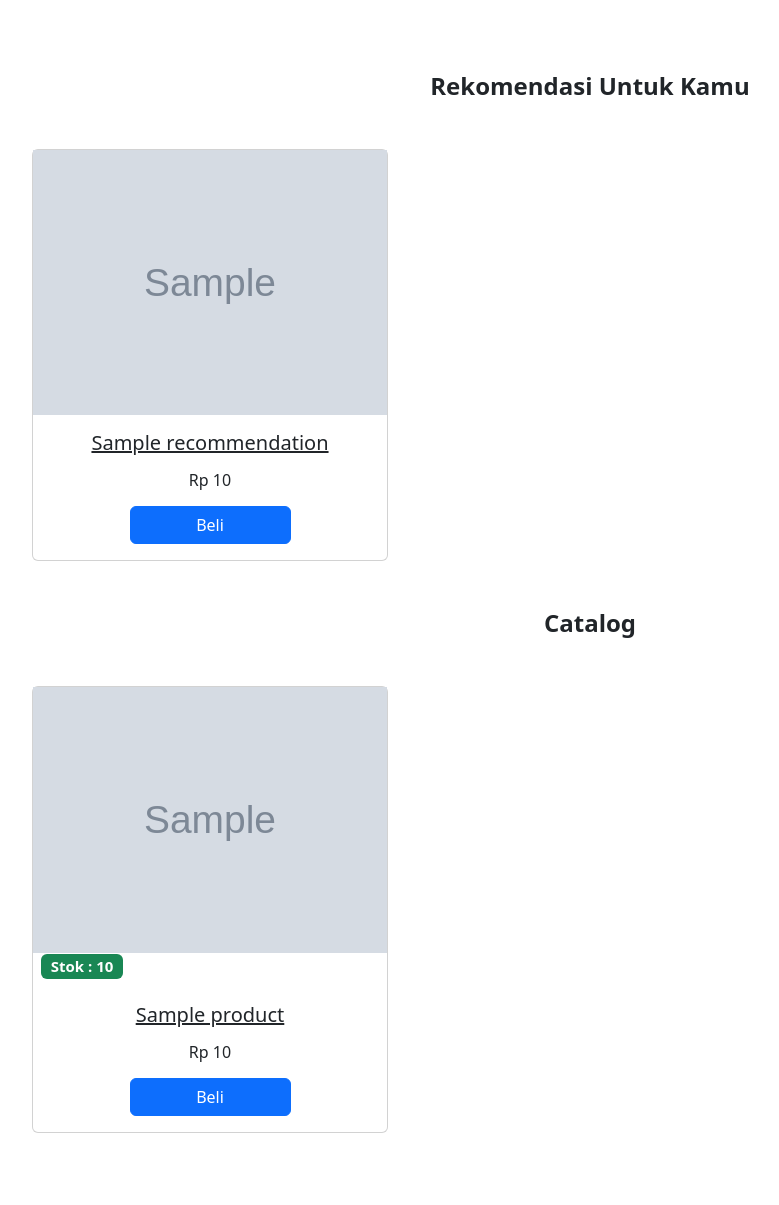
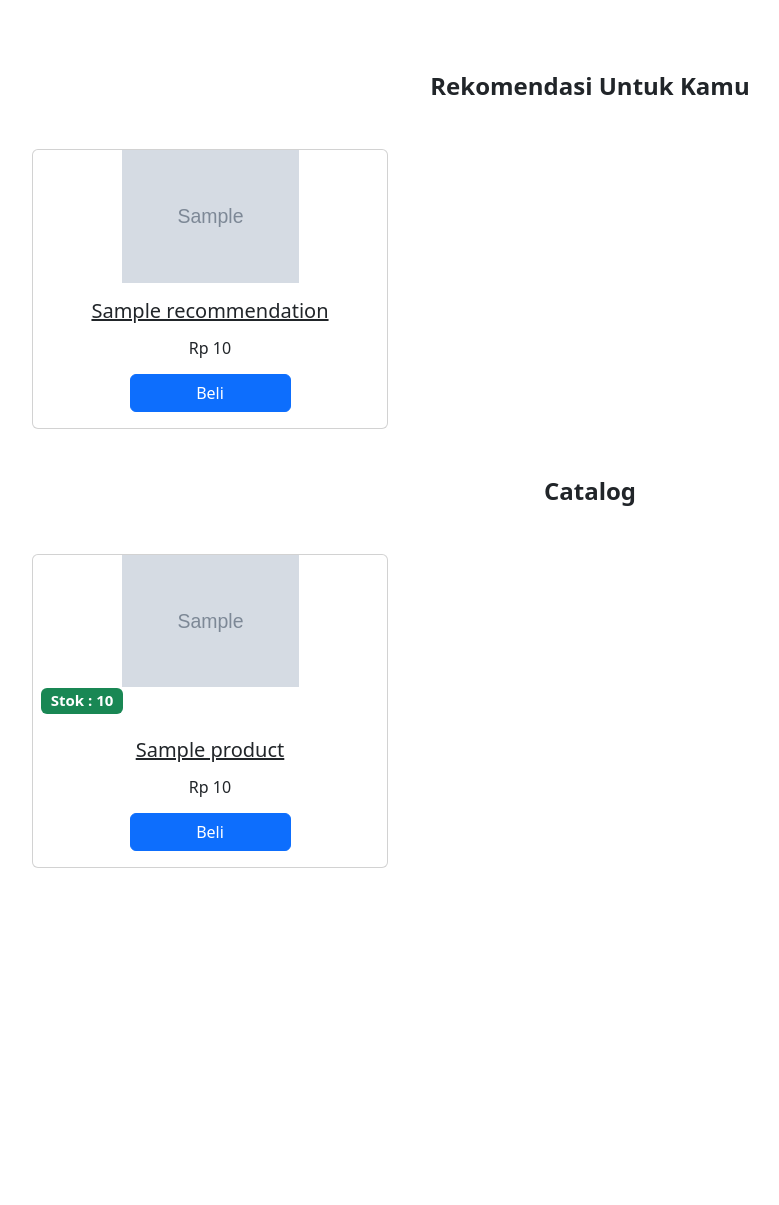
Before and after one commit to delivery-mart-api/delivery-service, a CodeIgniter 4 app: the page made by app/Views/product_view.php in a window 1280 px wide. Shown: the part 56-1261 px from the top of the page, without its empty margins (50-829 px from the left). After the commit the page ends 924 px from the top, so only its background shows below. Run offline with PHP 8.4 and a stand-in for CodeIgniter, Linux system fonts and the light colour scheme; the template is opened without the code that fills it: most values are stand-ins (such as "Sample title", 1, 10 or a date in 2020); grey boxes marked "Sample" are stand-in pictures; some libraries are stand-ins or nearby versions.

Commit message:
changing image size

```diff
--- a/app/Views/product_view.php
+++ b/app/Views/product_view.php
@@ -1,7 +1,7 @@
 <?= $this->extend('layout/template'); ?>
 
 <?= $this->section('content'); ?>
-<section style="">
+<section>
   <div class="text-center container py-5">
     <h4 class="mt-4 mb-5"><strong>Rekomendasi Untuk Kamu</strong></h4>
     <div class="row">
@@ -10,7 +10,7 @@
         <div class="card">
           <div class="bg-image hover-zoom ripple" data-mdb-ripple-color="light">
             <img src="<?= $recommendation['gambar']?>"
-              class="w-100" />
+              class="w-50" />
             <a href="#!">
               <div class="hover-overlay">
                 <div class="mask" style="background-color: rgba(251, 251, 251, 0.15);"></div>
@@ -40,7 +40,7 @@
         <div class="card">
           <div class="bg-image hover-zoom ripple" data-mdb-ripple-color="light">
             <img src="<?= $product['gambar'] ?>"
-              class="w-100" />
+              class="w-50" />
             <a href="#!">
               <div class="mask">
                 <div class="d-flex justify-content-start align-items-end h-100">
```
